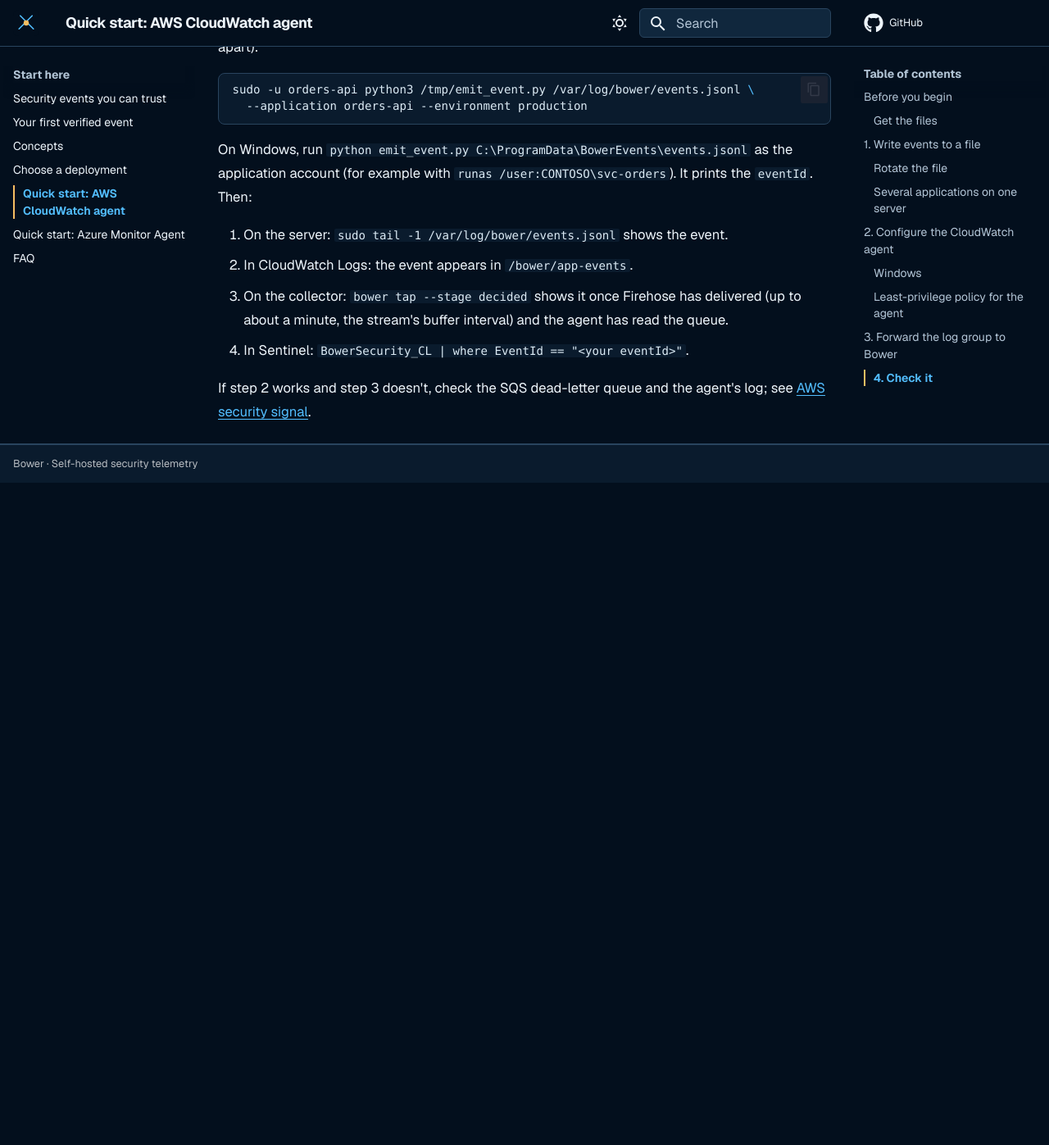
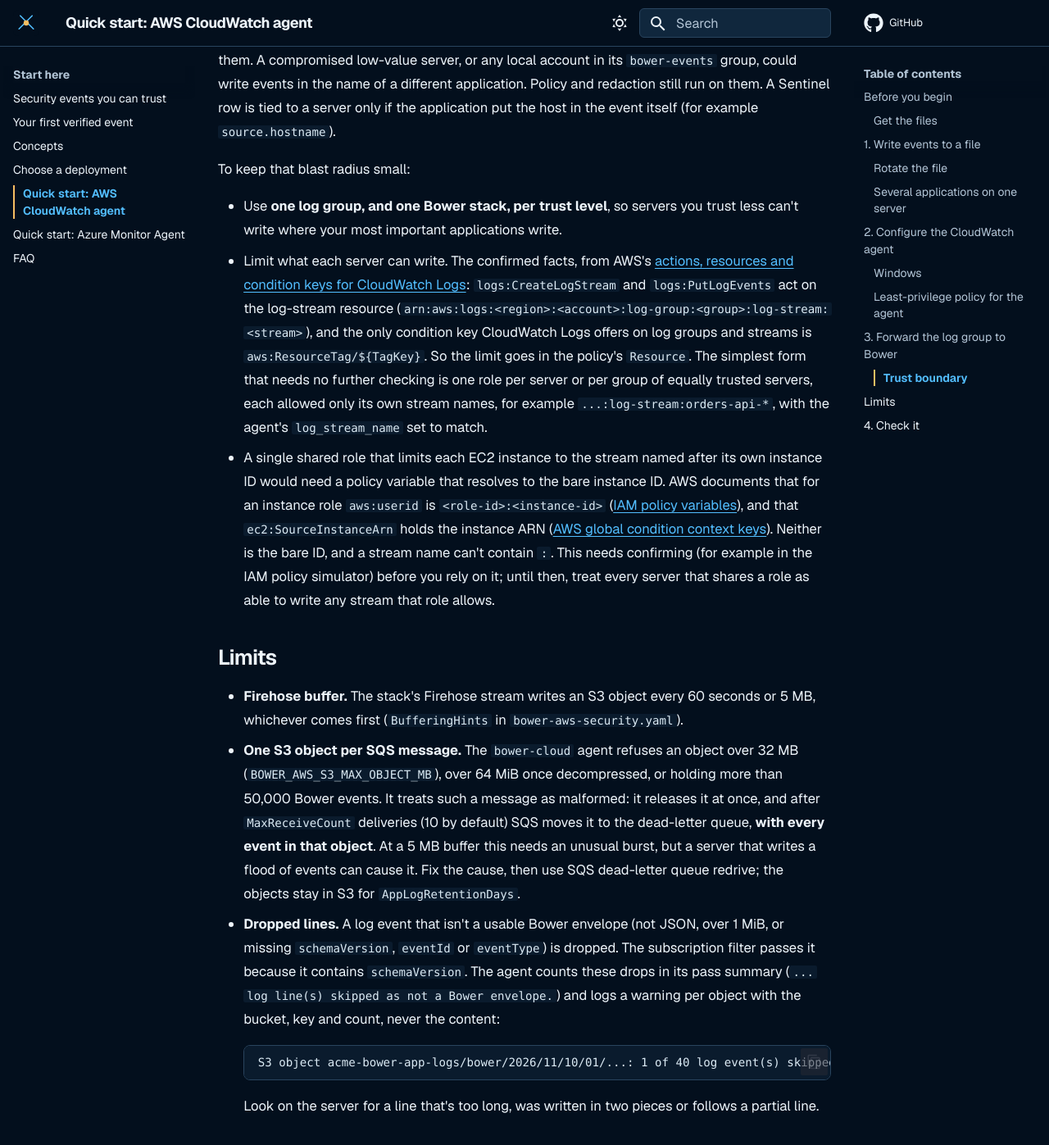
Before and after one commit to jusso-dev/Bower, an MkDocs documentation site: the page built from docs/getting-started/aws-cloudwatch-agent.md, in a window 1280 px wide and 1400 px high, scrolled down 9031 px. Shown: the top 1397 px of the window at 82% size. Built offline with MkDocs 1.6.1 and Material for MkDocs 9.7.7, drawn with Linux system fonts in a browser that asks for light colours; before the commit the page ends 9620 px from its top, so only the background shows below that; some of the changed text lies outside the part shown.

Commit message:
fix(aws-forwarder): report log lines skipped in S3 objects, and document the trust boundary (#253)
1. Skipped lines are no longer silent. AwsMessageTranslator logs one
   warning per S3 object that had skipped lines (EventId 4102: bucket,
   key, skipped and total counts, never content). CloudPassResult gains
   a Skipped counter beside the existing ones, and the pass summary
   (EventId 4001) now ends "{Skipped} log line(s) skipped as not a
   Bower envelope." Both use [LoggerMessage].
   New test Pass_ReportsLinesSkippedInAnS3ObjectWithoutTheirContent
   feeds one valid and one half-cut envelope: it asserts Forwarded=1,
   Skipped=1, the message is acknowledged, one warning names the bucket
   with "1 of 2", the warning holds no event content, and the worker
   loop's pass summary carries the count.
2. Per Justin's decision there is no schema change and no origin
   metadata. The quick start gains a "Trust boundary" section: every
   event on this path shares the bower-cloud producer, so any writer to
   the log group can claim any application identity. It recommends one
   log group and stack per trust level, and limiting writes through the
   stream ARN in Resource. Confirmed from AWS's service reference:
   CreateLogStream and PutLogEvents act on log-stream, and the only
   condition key on groups and streams is aws:ResourceTag. A shared
   role pinned to ${instance-id} is marked as needing confirmation
   (aws:userid is role-id:instance-id; ec2:SourceInstanceArn is an ARN).
3. A "Limits" section gives Firehose buffering (60 s / 5 MB from the
   template), the agent's 32 MB / 64 MiB / 50,000 envelope limits, and
   that an over-limit object goes to the dead-letter queue after
   MaxReceiveCount (10) with all its events. It also quotes the new
   skipped-lines warning. Troubleshooting quotes the unlisted-bucket
   warning and how to replay objects still in S3 (copy in place so S3
   notifies again; the collector deduplicates by eventId).

Tested: full unit suite passed (2884 total, 2870 passed, 14 skipped by
existing conditions); the new test fails ("Assert.Single() Failure:
The collection was empty") with the warning call removed. Build with
-warnaserror and dotnet format are clean; mkdocs --strict and
check_links.py pass. Reasoned, not run: the in-place S3 copy replay and
both IAM shapes.

Co-Authored-By: Claude Opus 5.5 <noreply@anthropic.com>

````diff
--- a/docs/getting-started/aws-cloudwatch-agent.md
+++ b/docs/getting-started/aws-cloudwatch-agent.md
@@ -391,6 +391,64 @@ exported; an empty value would make the agent drop every app-log notification.
 The stack takes one log group. To collect from several applications, point their agents at
 the same group with different `log_stream_name` values, as in step 2.
 
+### Trust boundary
+
+The collector sees every event on this path as coming from one producer: the `bower-cloud`
+agent's ingest token. The log group, stream and server that wrote an event are not passed on,
+so [producer scopes](../security/producer-scopes.md) can't tell one server from another here.
+That means **any server or account that can write to the log group can send events that claim
+any application identity**, and the collector accepts them. A compromised low-value server, or
+any local account in its `bower-events` group, could write events in the name of a different
+application. Policy and redaction still run on them. A Sentinel row is tied to a server only
+if the application put the host in the event itself (for example `source.hostname`).
+
+To keep that blast radius small:
+
+- Use **one log group, and one Bower stack, per trust level**, so servers you trust less
+  can't write where your most important applications write.
+- Limit what each server can write. The confirmed facts, from AWS's
+  [actions, resources and condition keys for CloudWatch Logs](https://docs.aws.amazon.com/service-authorization/latest/reference/list_amazoncloudwatchlogs.html):
+  `logs:CreateLogStream` and `logs:PutLogEvents` act on the log-stream resource
+  (`arn:aws:logs:<region>:<account>:log-group:<group>:log-stream:<stream>`), and the only
+  condition key CloudWatch Logs offers on log groups and streams is `aws:ResourceTag/${TagKey}`.
+  So the limit goes in the policy's `Resource`. The simplest form that needs no further
+  checking is one role per server or per group of equally trusted servers, each allowed only
+  its own stream names, for example `...:log-stream:orders-api-*`, with the agent's
+  `log_stream_name` set to match.
+- A single shared role that limits each EC2 instance to the stream named after its own
+  instance ID would need a policy variable that resolves to the bare instance ID. AWS
+  documents that for an instance role `aws:userid` is `<role-id>:<instance-id>`
+  ([IAM policy variables](https://docs.aws.amazon.com/IAM/latest/UserGuide/reference_policies_variables.html#principaltable)),
+  and that `ec2:SourceInstanceArn` holds the instance ARN
+  ([AWS global condition context keys](https://docs.aws.amazon.com/IAM/latest/UserGuide/reference_policies_condition-keys.html)).
+  Neither is the bare ID, and a stream name can't contain `:`. This needs confirming (for
+  example in the IAM policy simulator) before you rely on it; until then, treat every server
+  that shares a role as able to write any stream that role allows.
+
+## Limits
+
+- **Firehose buffer.** The stack's Firehose stream writes an S3 object every 60 seconds or
+  5 MB, whichever comes first (`BufferingHints` in `bower-aws-security.yaml`).
+- **One S3 object per SQS message.** The `bower-cloud` agent refuses an object over 32 MB
+  (`BOWER_AWS_S3_MAX_OBJECT_MB`), over 64 MiB once decompressed, or holding more than 50,000
+  Bower events. It treats such a message as malformed: it releases it at once, and after
+  `MaxReceiveCount` deliveries (10 by default) SQS moves it to the dead-letter queue, **with
+  every event in that object**. At a 5 MB buffer this needs an unusual burst, but a server
+  that writes a flood of events can cause it. Fix the cause, then use SQS dead-letter queue
+  redrive; the objects stay in S3 for `AppLogRetentionDays`.
+- **Dropped lines.** A log event that isn't a usable Bower envelope (not JSON, over 1 MiB, or
+  missing `schemaVersion`, `eventId` or `eventType`) is dropped. The subscription filter
+  passes it because it contains `schemaVersion`. The agent counts these drops in its pass
+  summary (`... log line(s) skipped as not a Bower envelope.`) and logs a warning per object
+  with the bucket, key and count, never the content:
+
+    ```text
+    S3 object acme-bower-app-logs/bower/2026/11/10/01/...: 1 of 40 log event(s) skipped as not a usable Bower envelope (not JSON, over 1 MiB, or missing schemaVersion, eventId or eventType); those events are not forwarded.
+    ```
+
+    Look on the server for a line that's too long, was written in two pieces or follows a
+    partial line.
+
 ## 4. Check it
 
 Send the test event only now, once the agent and the forwarding are in place, so the check
@@ -414,4 +472,20 @@ application account (for example with `runas /user:CONTOSO\svc-orders`). It prin
 4. In Sentinel: `BowerSecurity_CL | where EventId == "<your eventId>"`.
 
 If step 2 works and step 3 doesn't, check the SQS dead-letter queue and the agent's log;
-see [AWS security signal](../deployment/aws.md#delivery-guarantees).
+see [AWS security signal](../deployment/aws.md#delivery-guarantees). Search the log for:
+
+- `S3 notification for bucket {Bucket} ignored; add it to BOWER_AWS_S3_BUCKETS to read it.`
+  (warning): the bucket isn't in `BOWER_AWS_S3_BUCKETS`. The agent deleted the notification,
+  so fixing the list doesn't bring those events back by itself. The objects are still in the
+  bucket under `bower/` for `AppLogRetentionDays`. To replay them, after fixing the list,
+  copy each object onto itself so S3 sends a new notification (this is a write to the bucket;
+  run it with an administrator's credentials, not the agent's):
+
+    ```bash
+    aws s3 cp --recursive "s3://acme-bower-app-logs/bower/2026/11/10/" "s3://acme-bower-app-logs/bower/2026/11/10/" \
+      --metadata-directive REPLACE --metadata replayed=true
+    ```
+
+    The collector deduplicates by `eventId`, so replaying an object twice is harmless.
+
+- `log event(s) skipped as not a usable Bower envelope` (warning): see [Limits](#limits).
````
Also changed, not shown: src/Bower.Agent.Cloud/AGENTS.md (+3 -1 lines), 3 other files.
